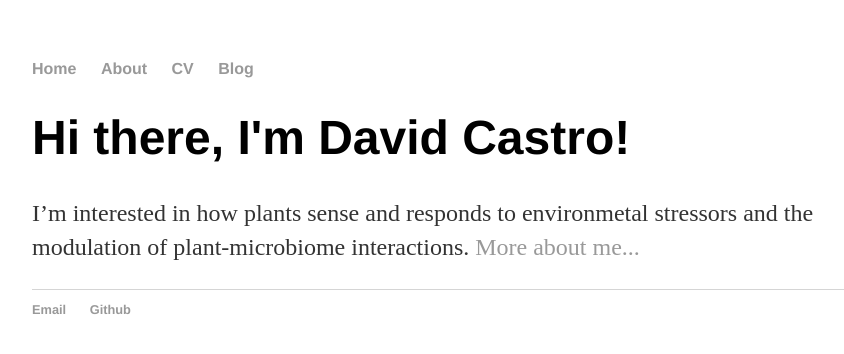
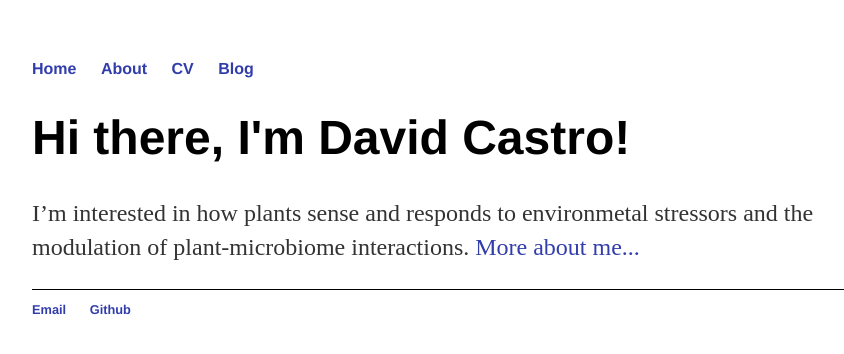
Before and after one commit to davcastrom/davcastrom.github.io, a Jekyll site: the page built from index.md, in a window 1280 px wide. Shown: the top 354 px of the page, without its empty margins (160-1004 px from the left). Built offline with Jekyll 4.4.1, drawn with Linux system fonts in a browser that asks for light colours.

Commit message:
Update main.css
changing colours

```diff
--- a/assets/css/main.css
+++ b/assets/css/main.css
@@ -14,7 +14,7 @@ nav ul li, footer ul li {
 }
 a {
     text-decoration: none;
-    color: #999;
+    color: #323dac;
 }
 a:hover {
     text-decoration: underline;
@@ -29,7 +29,7 @@ p {
     color: #333;
 }
 footer {
-    border-top: 1px solid #d5d5d5;
+    border-top: 1px solid #000;
     font-size: .8em;
 }
 
```
